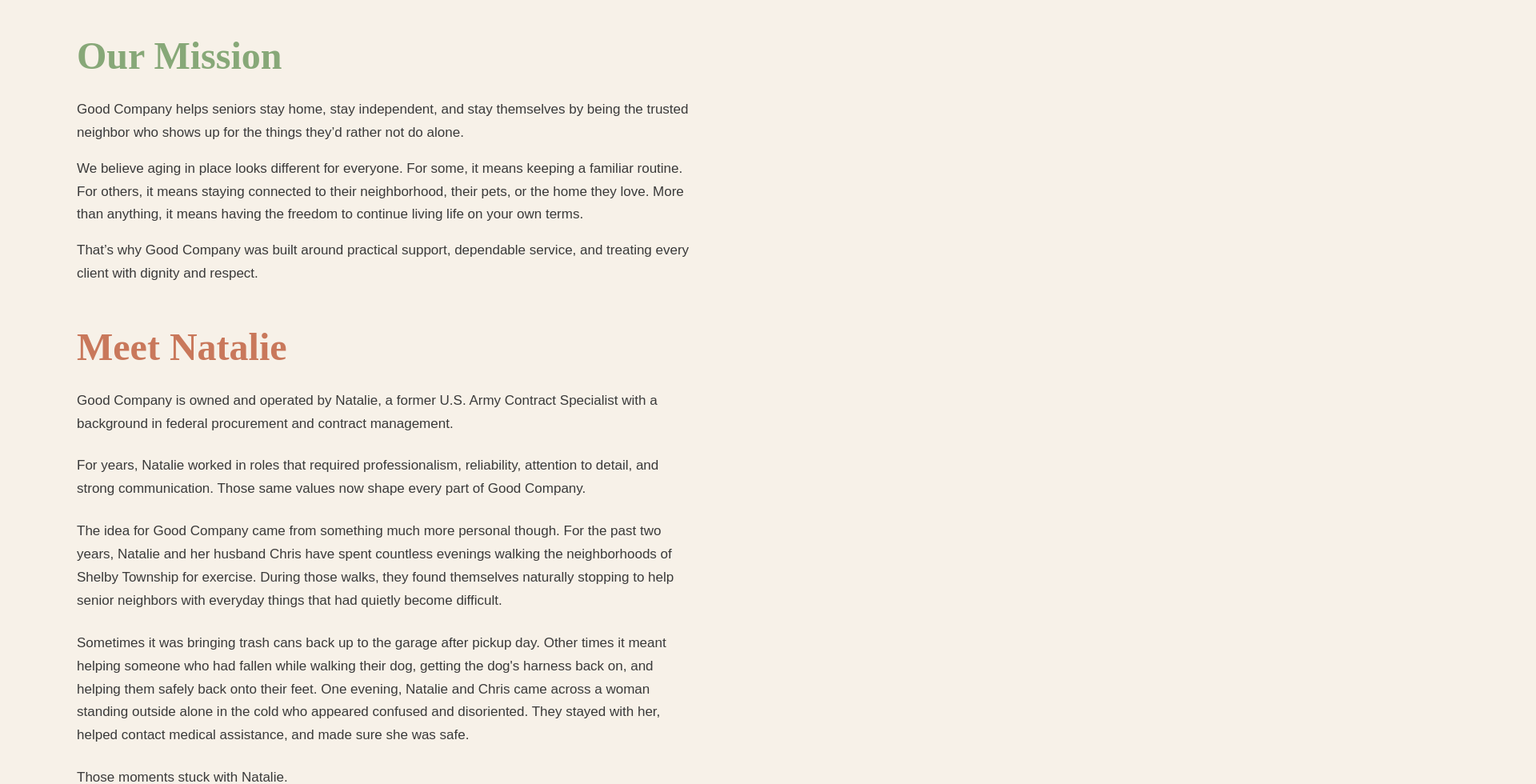
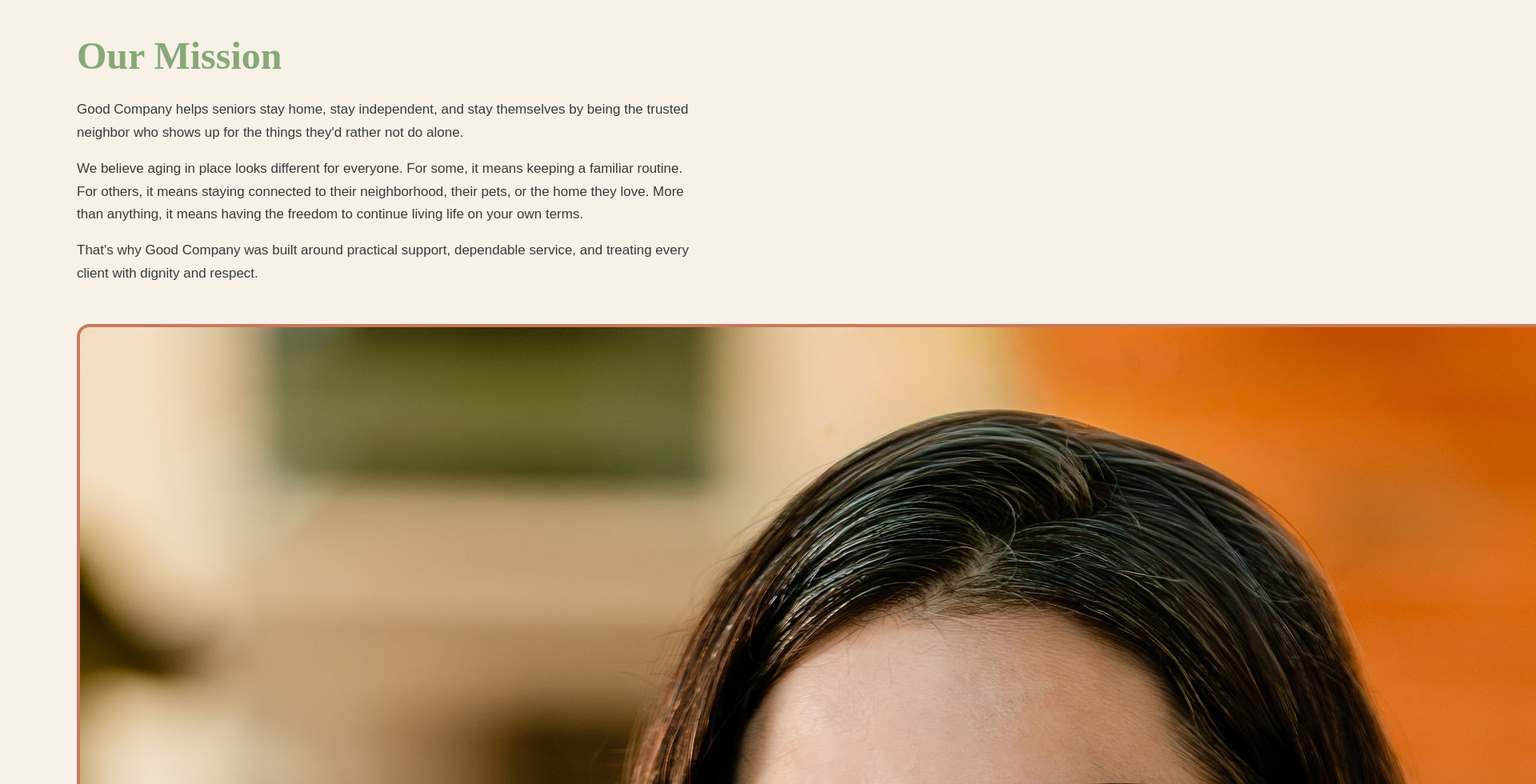
Before and after one commit to GoodCompanySCS/goodcompany-scs, a Next.js app: page /about in a window 1280 px wide. Shown: the part 320-1300 px from the top of the page at 80% size, 1920 px wide, since content can reach past the window. Built offline with nearby package versions, Linux system fonts and the light colour scheme.

Commit message:
Update page.tsx

```diff
--- a/app/about/page.tsx
+++ b/app/about/page.tsx
@@ -1,3 +1,5 @@
+import Image from 'next/image';
+
 export default function About() {
   return (
     <>
@@ -12,25 +14,49 @@ export default function About() {
             <div className="mb-12">
               <h2 style={{ color: 'var(--sage)' }} className="mb-6">Our Mission</h2>
               <p className="text-lg mb-4">
-                Good Company helps seniors stay home, stay independent, and stay themselves by being the trusted neighbor who shows up for the things they’d rather not do alone.
+                Good Company helps seniors stay home, stay independent, and stay themselves by being the trusted neighbor who shows up for the things they'd rather not do alone.
               </p>
               <p className="text-lg">
                We believe aging in place looks different for everyone. For some, it means keeping a familiar routine. For others, it means staying connected to their neighborhood, their pets, or the home they love. More than anything, it means having the freedom to continue living life on your own terms.
               </p>
               <div className="h-4"></div>
               <p className="text-lg">
-               That’s why Good Company was built around practical support, dependable service, and treating every client with dignity and respect.
+               That's why Good Company was built around practical support, dependable service, and treating every client with dignity and respect.
               </p>
             </div>
 
             <div className="mb-12">
-              <h2 style={{ color: 'var(--terracotta)' }} className="mb-6">Meet Natalie</h2>
+              <div className="flex flex-col md:flex-row items-start gap-8 mb-6">
+                <div className="flex-shrink-0">
+                  <Image
+                    src="/images/Portrait_Looking_Straight_Ahead.jpg"
+                    alt="Natalie Perras, owner of Good Company Senior Concierge Services"
+                    width={280}
+                    height={320}
+                    className="w-full object-cover"
+                    style={{ borderRadius: '1rem', border: '4px solid var(--terracotta)' }}
+                  />
+                </div>
+                <div>
+                  <h2 style={{ color: 'var(--terracotta)' }} className="mb-6">Meet Natalie</h2>
+                  <p className="text-lg mb-6">Good Company is owned and operated by Natalie, a former U.S. Army Contract Specialist with a background in federal procurement and contract management.</p>
+                  <p className="text-lg mb-6">For years, Natalie worked in roles that required professionalism, reliability, attention to detail, and strong communication. Those same values now shape every part of Good Company.</p>
+                </div>
+              </div>
 
-            <p className="text-lg mb-6">Good Company is owned and operated by Natalie, a former U.S. Army Contract Specialist with a background in federal procurement and contract management.</p>
-            <p className="text-lg mb-6">For years, Natalie worked in roles that required professionalism, reliability, attention to detail, and strong communication. Those same values now shape every part of Good Company.</p>
             <p className="text-lg mb-6">The idea for Good Company came from something much more personal though. For the past two years, Natalie and her husband Chris have spent countless evenings walking the neighborhoods of Shelby Township for exercise. During those walks, they found themselves naturally stopping to help senior neighbors with everyday things that had quietly become difficult.</p>
             <p className="text-lg mb-6">Sometimes it was bringing trash cans back up to the garage after pickup day. Other times it meant helping someone who had fallen while walking their dog, getting the dog's harness back on, and helping them safely back onto their feet. One evening, Natalie and Chris came across a woman standing outside alone in the cold who appeared confused and disoriented. They stayed with her, helped contact medical assistance, and made sure she was safe.</p>
             <p className="text-lg mb-6">Those moments stuck with Natalie.</p>
+            <div className="flex justify-center my-8">
+              <Image
+                src="/images/Working_on_Laptop.jpg"
+                alt="Natalie working at her desk"
+                width={600}
+                height={400}
+                className="w-full object-cover"
+                style={{ borderRadius: '1rem', border: '4px solid var(--sage)' }}
+              />
+            </div>
             <p className="text-lg mb-6">She realized that many seniors are doing their best to remain independent, but sometimes an extra set of hands, a familiar face, or a little support can make a big difference. Not because they are incapable, but because everyday life is simply easier when someone dependable is alongside you.</p>
             <p className="text-lg mb-6">That realization became the foundation for Good Company.</p>
             <p className="text-lg mb-6">Natalie believes the best service is personal. It means showing up consistently, communicating clearly, and treating people the way you would want your own family treated.</p>
```
